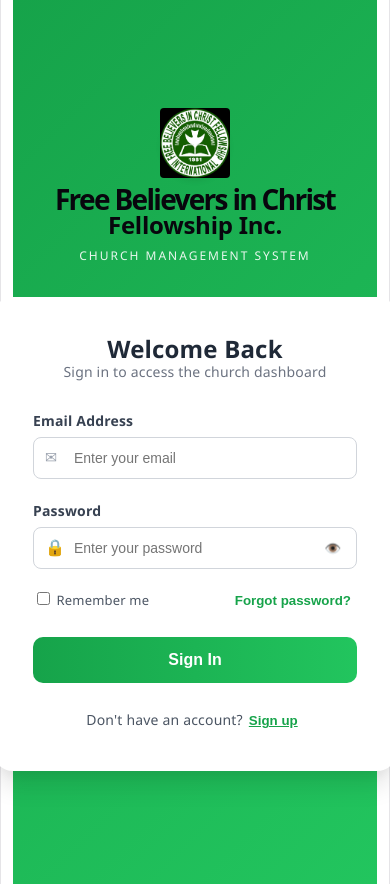
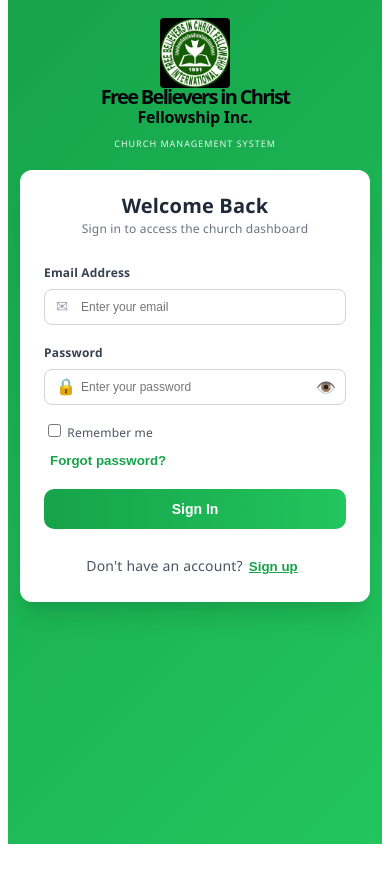
Before and after one commit to Norats-rats/ChurchManagementSysMK2, a React (Vite) app: page / in a window 390 px wide. After the commit the page ends 844 px from the top, so only its background shows below. Built offline with nearby package versions, Linux system fonts and the light colour scheme; no server answers.

Commit message:
reactive test 2

```diff
--- a/src/App.css
+++ b/src/App.css
@@ -7,6 +7,22 @@
   background: linear-gradient(135deg, var(--color-primary) 0%, var(--color-accent) 100%);
   font-family: 'Segoe UI', Tahoma, Geneva, Verdana, sans-serif;
   padding: 20px;
+  box-sizing: border-box;
+  width: 100%;
+}
+
+@media (max-width: 768px) {
+  .main-container {
+    padding: 15px;
+  }
+}
+
+@media (max-width: 480px) {
+  .main-container {
+    padding: 12px;
+    justify-content: flex-start;
+    padding-top: 30px;
+  }
 }
 .directory-header h2 {
     color: #1a1a1a !important;
@@ -191,6 +207,7 @@
   text-align: center;
   color: white;
   margin-bottom: 30px;
+  width: 100%;
 }
 
 .logo-circle {
@@ -211,6 +228,55 @@
 .header-section h2 { margin: 0; font-size: 24px; font-weight: 600; }
 .subtitle { margin-top: 5px; font-size: 12px; letter-spacing: 2px; opacity: 0.9; }
 
+@media (max-width: 768px) {
+  .header-section {
+    margin-bottom: 20px;
+  }
+
+  .header-section h1 {
+    font-size: 24px;
+  }
+
+  .header-section h2 {
+    font-size: 18px;
+  }
+
+  .subtitle {
+    font-size: 11px;
+  }
+
+  .logo-circle {
+    width: 50px;
+    height: 50px;
+    margin-bottom: 12px;
+  }
+}
+
+@media (max-width: 480px) {
+  .header-section {
+    margin-bottom: 15px;
+  }
+
+  .header-section h1 {
+    font-size: 20px;
+  }
+
+  .header-section h2 {
+    font-size: 16px;
+  }
+
+  .subtitle {
+    font-size: 9px;
+    letter-spacing: 1px;
+  }
+
+  .logo-circle {
+    width: 45px;
+    height: 45px;
+    margin-bottom: 10px;
+  }
+}
+
 .login-card {
   background: white;
   width: 100%;
@@ -218,13 +284,70 @@
   padding: 40px;
   border-radius: 20px;
   box-shadow: 0 20px 25px -5px rgba(0, 0, 0, 0.1), 0 10px 10px -5px rgba(0, 0, 0, 0.04);
+  box-sizing: border-box;
 }
 
-.welcome-text { margin: 0; font-size: 24px; color: #1f2937; }
-.instruction-text { color: #6b7280; font-size: 14px; margin-bottom: 25px; }
+@media (max-width: 640px) {
+  .login-card {
+    max-width: 100%;
+    padding: 30px;
+    border-radius: 16px;
+  }
+}
 
-.input-group { margin-bottom: 20px; text-align: left; }
-.input-group label { display: block; font-size: 14px; font-weight: 600; color: #374151; margin-bottom: 5px; }
+@media (max-width: 480px) {
+  .login-card {
+    padding: 24px;
+    border-radius: 12px;
+    max-width: 100%;
+  }
+}
+
+.welcome-text {
+  margin: 0;
+  font-size: 24px;
+  color: #1f2937;
+}
+
+.instruction-text {
+  color: #6b7280;
+  font-size: 14px;
+  margin-bottom: 25px;
+}
+
+@media (max-width: 480px) {
+  .welcome-text {
+    font-size: 20px;
+  }
+
+  .instruction-text {
+    font-size: 12px;
+    margin-bottom: 20px;
+  }
+}
+
+.input-group {
+  margin-bottom: 20px;
+  text-align: left;
+}
+
+.input-group label {
+  display: block;
+  font-size: 14px;
+  font-weight: 600;
+  color: #374151;
+  margin-bottom: 5px;
+}
+
+@media (max-width: 480px) {
+  .input-group {
+    margin-bottom: 16px;
+  }
+
+  .input-group label {
+    font-size: 12px;
+  }
+}
 
 .input-wrapper {
   position: relative;
@@ -232,7 +355,12 @@
   align-items: center;
 }
 
-.input-icon { position: absolute; left: 12px; color: #9ca3af; }
+.input-icon {
+  position: absolute;
+  left: 12px;
+  color: #9ca3af;
+  font-size: 16px;
+}
 
 .input-wrapper input {
   width: 100%;
@@ -242,9 +370,20 @@
   font-size: 14px;
   outline: none;
   transition: border 0.2s;
+  box-sizing: border-box;
 }
 
-.input-wrapper input:focus { border-color: #9333ea; box-shadow: 0 0 0 2px rgba(147, 51, 234, 0.1); }
+.input-wrapper input:focus {
+  border-color: #9333ea;
+  box-shadow: 0 0 0 2px rgba(147, 51, 234, 0.1);
+}
+
+@media (max-width: 480px) {
+  .input-wrapper input {
+    padding: 10px 10px 10px 36px;
+    font-size: 12px;
+  }
+}
 
 .toggle-password {
   position: absolute;
@@ -253,6 +392,8 @@
   border: none;
   cursor: pointer;
   color: #9ca3af;
+  font-size: 16px;
+  padding: 0;
 }
 
 .form-options {
@@ -261,10 +402,32 @@
   align-items: center;
   font-size: 13px;
   margin-bottom: 25px;
+  gap: 10px;
+  flex-wrap: wrap;
 }
 
-.remember-me { color: #4b5563; cursor: pointer; }
-.forgot-link { color: #2563eb; text-decoration: none; font-weight: 600; }
+@media (max-width: 480px) {
+  .form-options {
+    flex-direction: column;
+    align-items: flex-start;
+    font-size: 12px;
+    margin-bottom: 20px;
+    gap: 8px;
+  }
+}
+
+.remember-me {
+  color: #4b5563;
+  cursor: pointer;
+  white-space: nowrap;
+}
+
+.forgot-link {
+  color: #2563eb;
+  text-decoration: none;
+  font-weight: 600;
+  white-space: nowrap;
+}
 
 .signin-button {
   width: 100%;
@@ -277,9 +440,19 @@
   font-size: 16px;
   cursor: pointer;
   transition: transform 0.1s, opacity 0.2s;
+  box-sizing: border-box;
 }
 
-.signin-button:active { transform: scale(0.98); }
+.signin-button:active {
+  transform: scale(0.98);
+}
+
+@media (max-width: 480px) {
+  .signin-button {
+    padding: 12px;
+    font-size: 14px;
+  }
+}
 
 .demo-box {
   margin-top: 25px;
--- a/src/index.css
+++ b/src/index.css
@@ -26,9 +26,24 @@
   text-rendering: optimizeLegibility;
   -webkit-font-smoothing: antialiased;
   -moz-osx-font-smoothing: grayscale;
+}
 
-  @media (max-width: 1024px) {
+/* Responsive font sizes */
+@media (max-width: 1024px) {
+  :root {
     font-size: 16px;
+  }
+}
+
+@media (max-width: 768px) {
+  :root {
+    font-size: 16px;
+  }
+}
+
+@media (max-width: 480px) {
+  :root {
+    font-size: 14px;
   }
 }
 
@@ -69,11 +84,37 @@ body {
   padding: 0 16px;
 }
 
+/* Tablet breakpoint (640px - 1024px) */
+@media (max-width: 1024px) {
+  #root {
+    padding: 0 16px;
+  }
+}
+
+/* Small tablet breakpoint (481px - 768px) */
 @media (max-width: 768px) {
   :root {
     font-size: 16px;
   }
-  #root { padding: 0 12px; }
+  #root {
+    padding: 0 12px;
+    border-inline: none;
+  }
+}
+
+/* Mobile breakpoint (481px - 640px) */
+@media (max-width: 640px) {
+  #root {
+    padding: 0 10px;
+  }
+}
+
+/* Small mobile breakpoint (max-width 480px) */
+@media (max-width: 480px) {
+  #root {
+    padding: 0 8px;
+    border-inline: none;
+  }
 }
 
 h1,
@@ -87,18 +128,42 @@ h1 {
   font-size: 56px;
   letter-spacing: -1.68px;
   margin: 32px 0;
-  @media (max-width: 1024px) {
-    font-size: 36px;
-    margin: 20px 0;
-  }
 }
+
 h2 {
   font-size: 24px;
   line-height: 118%;
   letter-spacing: -0.24px;
   margin: 0 0 8px;
-  @media (max-width: 1024px) {
+}
+
+@media (max-width: 1024px) {
+  h1 {
+    font-size: 40px;
+    margin: 24px 0;
+  }
+  h2 {
     font-size: 20px;
+  }
+}
+
+@media (max-width: 768px) {
+  h1 {
+    font-size: 32px;
+    margin: 20px 0;
+  }
+  h2 {
+    font-size: 18px;
+  }
+}
+
+@media (max-width: 480px) {
+  h1 {
+    font-size: 24px;
+    margin: 16px 0;
+  }
+  h2 {
+    font-size: 16px;
   }
 }
 p {
```
